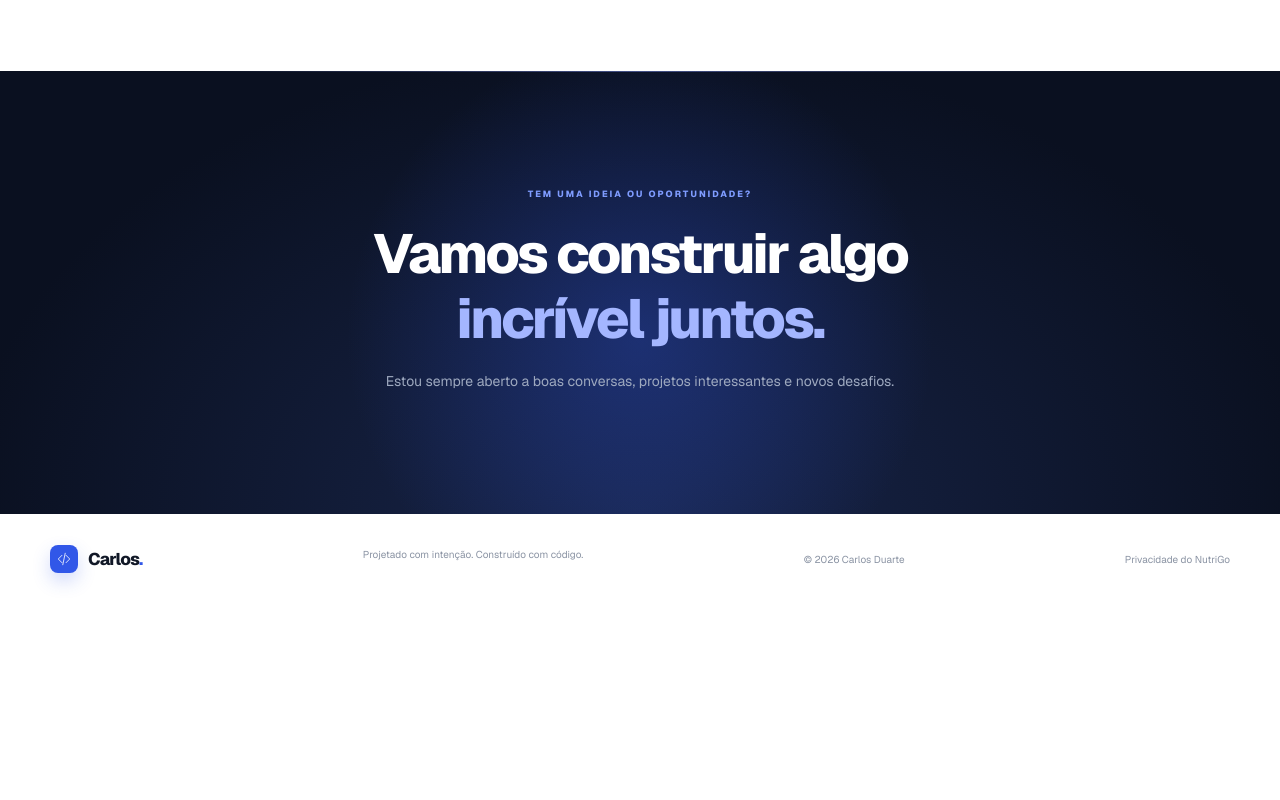
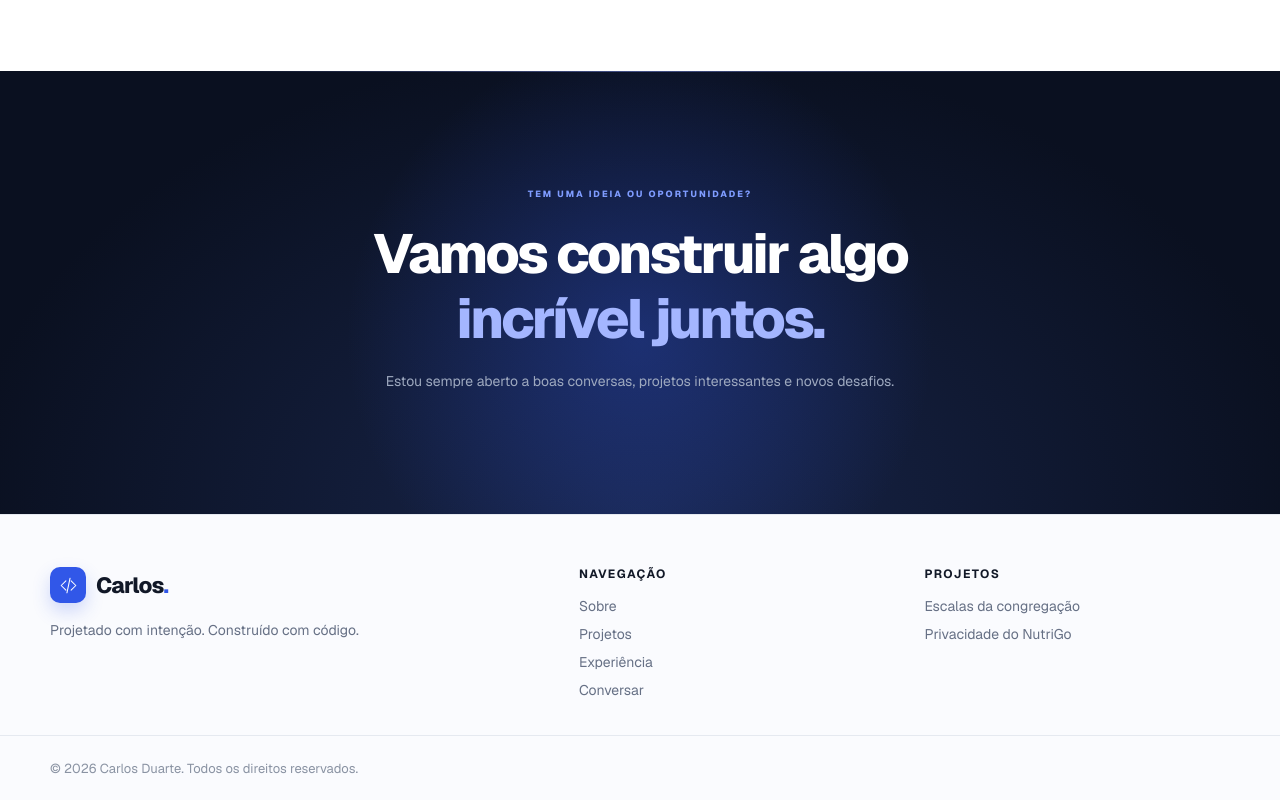
Before and after one commit to CarlosFDuarte8/duarte-apps, a Next.js app: page / in a window 1280 px wide. Shown: the part 2859-3659 px from the top of the page. Before the commit the page ends 3463 px from the top, so only its background shows below. Built offline with nearby package versions, Linux system fonts and the light colour scheme.

Commit message:
feat: redesenhar o rodapé com colunas de navegação e projetos
Substitui os estilos inline por classes próprias, adiciona links para as seções do site, escalas e privacidade do NutriGo e uma faixa de direitos autorais com o ano atual.

```diff
--- a/src/app/globals.css
+++ b/src/app/globals.css
@@ -692,26 +692,6 @@ h2 {
   color: #606d87;
   font-size: 9px;
 }
-.footer {
-  min-height: 90px;
-  display: flex;
-  align-items: center;
-  justify-content: space-between;
-  color: #8a93a3;
-  font-size: 10px;
-}
-.footer .brand {
-  color: var(--ink);
-  font-size: 17px;
-}
-.footer .brand-mark {
-  width: 28px;
-  height: 28px;
-  border-radius: 8px;
-}
-.footer .brand-mark svg {
-  width: 18px;
-}
 @media (max-width: 900px) {
   .nav nav {
     display: none;
@@ -843,16 +823,6 @@ h2 {
   .contact h2 {
     font-size: 40px;
   }
-  .footer {
-    padding: 24px 0;
-    gap: 16px;
-    flex-wrap: wrap;
-  }
-  .footer p {
-    order: 3;
-    width: 100%;
-    margin: 0;
-  }
 }
 @media (prefers-reduced-motion: reduce) {
   html {
@@ -876,4 +846,3 @@ a:focus-visible { outline: 3px solid var(--blue); outline-offset: 5px; }
 .privacy-content a { color: var(--blue); text-decoration: underline; text-underline-offset: 3px; }
 .privacy-updated { color: var(--muted); }
 .privacy-back { display: inline-block; margin-bottom: 16px; }
-.footer { gap: 20px; flex-wrap: wrap; padding-block: 24px; }
--- a/src/app/refinements.css
+++ b/src/app/refinements.css
@@ -110,8 +110,25 @@ section[id] { scroll-margin-top: 32px; }
 @media (max-width: 600px) {
   .contact-actions { flex-direction: column; align-items: stretch; max-width: 340px; margin-inline: auto; }
 }
-.footer > a:last-child { text-underline-offset: 4px; transition: color 200ms; }
-.footer > a:last-child:hover { color: var(--blue); text-decoration: underline; }
+.site-footer { margin-top: auto; border-top: 1px solid var(--line); background: #fafbfe; }
+.site-footer-inner {
+  display: grid;
+  grid-template-columns: minmax(0, 1.6fr) repeat(2, minmax(0, 1fr));
+  gap: 40px;
+  padding-block: 52px 36px;
+}
+.site-footer-about p { max-width: 34ch; margin: 16px 0 0; color: var(--muted); font-size: 14px; line-height: 1.7; }
+.site-footer nav { display: block; }
+.site-footer h2 { margin: 0 0 16px; color: var(--ink); font-size: 12px; font-weight: 700; letter-spacing: 1.4px; text-transform: uppercase; }
+.site-footer ul { display: grid; gap: 10px; margin: 0; padding: 0; list-style: none; }
+.site-footer li a { color: var(--muted); font-size: 14px; transition: color 200ms; }
+.site-footer li a:hover { color: var(--blue); text-decoration: underline; text-underline-offset: 4px; }
+.site-footer-bottom { border-top: 1px solid var(--line); }
+.site-footer-bottom .shell { display: flex; align-items: center; min-height: 64px; color: #8a93a3; font-size: 13px; }
+@media (max-width: 760px) {
+  .site-footer-inner { grid-template-columns: repeat(2, minmax(0, 1fr)); gap: 32px 24px; padding-block: 40px 28px; }
+  .site-footer-about { grid-column: 1 / -1; }
+}
 
 @media (hover: hover) {
   .project-card:hover { transform: translateY(-5px); border-color: #cbd4e6; box-shadow: 0 22px 52px #182e6310; }
--- a/src/components/layout/site-footer.tsx
+++ b/src/components/layout/site-footer.tsx
@@ -1,6 +1,48 @@
 import Link from "next/link";
 import { Brand } from "../ui/brand";
+import { navigationItems } from "@/data/navigation";
+
+const projectLinks = [
+  { href: "/escalas", label: "Escalas da congregação" },
+  { href: "/nutrigo/privacy-policy", label: "Privacidade do NutriGo" },
+];
 
 export function SiteFooter() {
-  return (<footer className="footer shell"><Brand /><p>Projetado com intenção. Construído com código.</p><span>© 2026 Carlos Duarte</span><Link href="/nutrigo/privacy-policy">Privacidade do NutriGo</Link></footer>);
+  return (
+    <footer className="site-footer">
+      <div className="shell site-footer-inner">
+        <div className="site-footer-about">
+          <Brand />
+          <p>Projetado com intenção. Construído com código.</p>
+        </div>
+        <nav aria-label="Seções do site">
+          <h2>Navegação</h2>
+          <ul>
+            {navigationItems
+              .filter((item) => item.id !== "inicio")
+              .map((item) => (
+                <li key={item.id}>
+                  <Link href={`/#${item.id}`}>{item.label}</Link>
+                </li>
+              ))}
+          </ul>
+        </nav>
+        <nav aria-label="Projetos e documentos">
+          <h2>Projetos</h2>
+          <ul>
+            {projectLinks.map((link) => (
+              <li key={link.href}>
+                <Link href={link.href}>{link.label}</Link>
+              </li>
+            ))}
+          </ul>
+        </nav>
+      </div>
+      <div className="site-footer-bottom">
+        <div className="shell">
+          <span>© {new Date().getFullYear()} Carlos Duarte. Todos os direitos reservados.</span>
+        </div>
+      </div>
+    </footer>
+  );
 }
```
